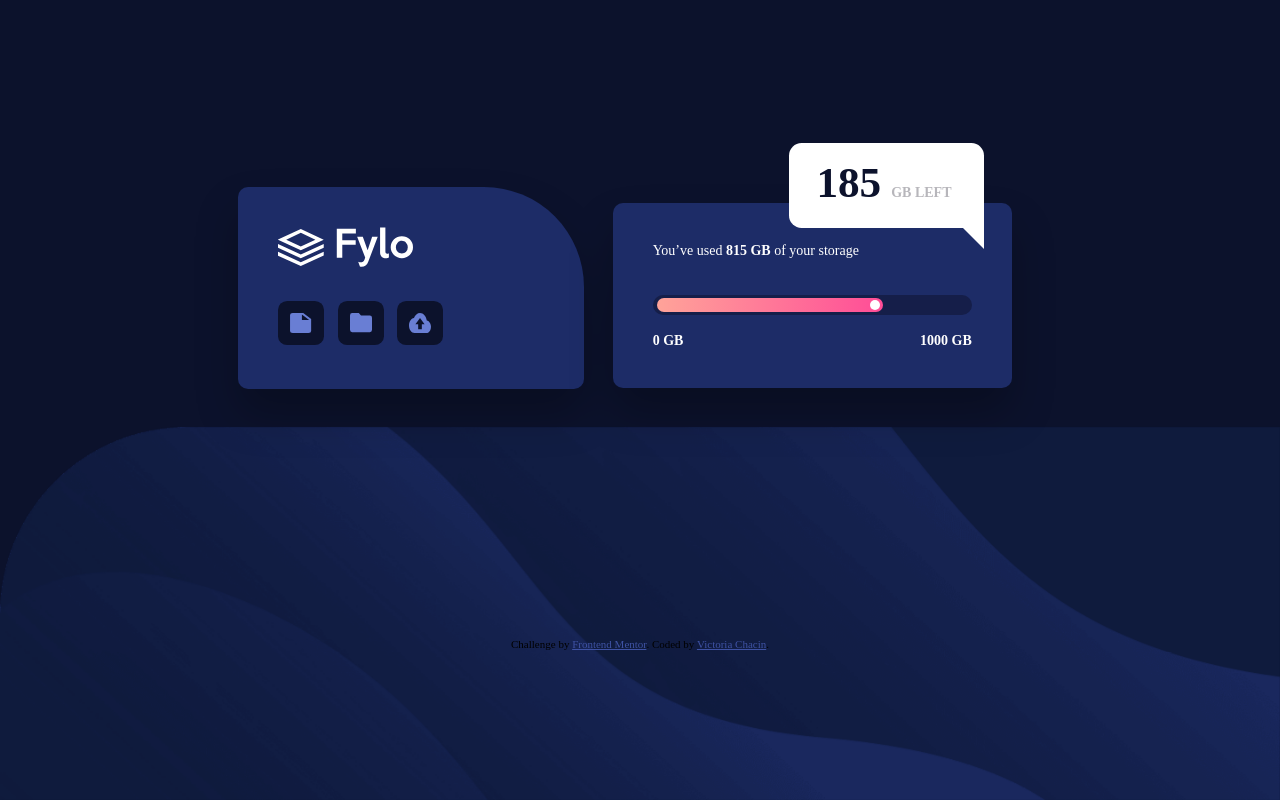
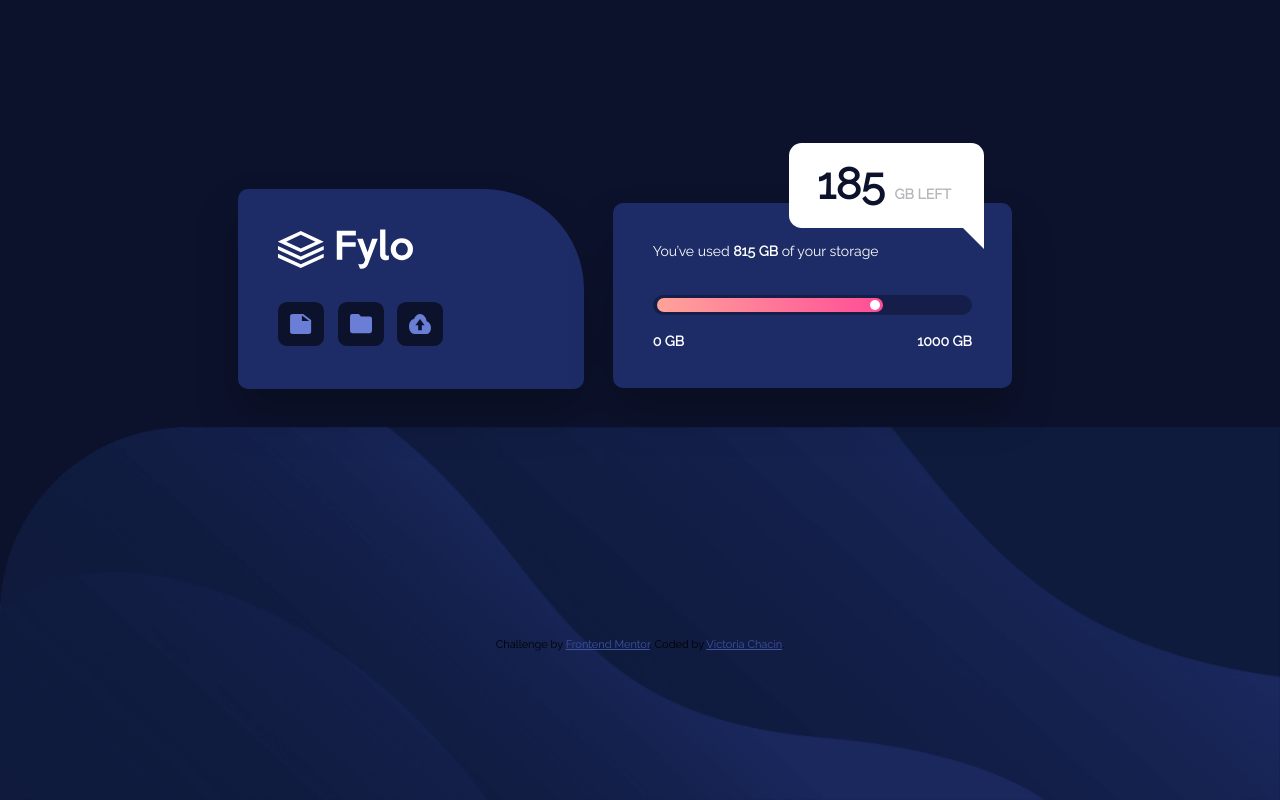
Before and after one commit to vchacin/Fylo-data-storage-component, a plain HTML site: page index.html in a window 1280 px wide. Drawn offline with Linux system fonts and the light colour scheme.

Commit message:
Update index.html

```diff
--- a/index.html
+++ b/index.html
@@ -5,6 +5,7 @@
   <meta name="viewport" content="width=device-width, initial-scale=1.0"> <!-- displays site properly based on user's device -->
   <link rel="stylesheet" href="css/styles.css">
   <link rel="icon" type="image/png" sizes="32x32" href="./images/favicon-32x32.png">
+  <link href="https://fonts.googleapis.com/css2?family=Raleway&display=swap" rel="stylesheet">
 
   <title>Frontend Mentor | Fylo data storage component</title>
 </head>
```
